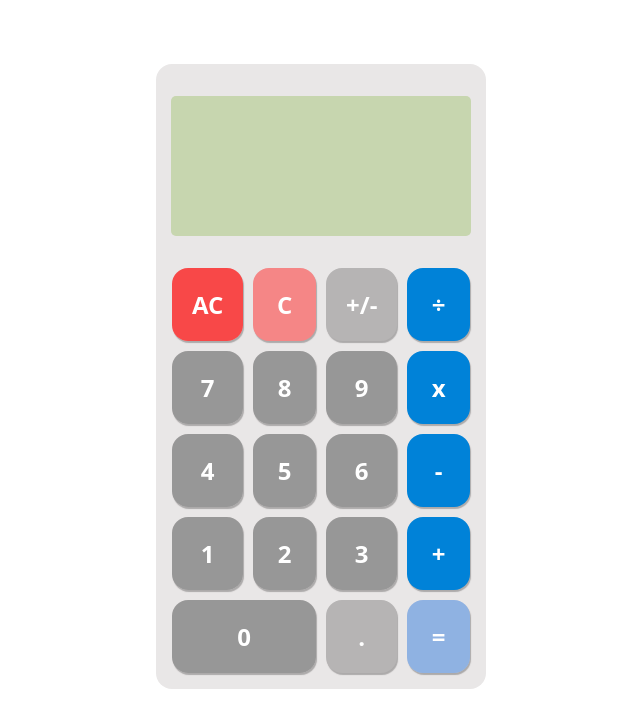
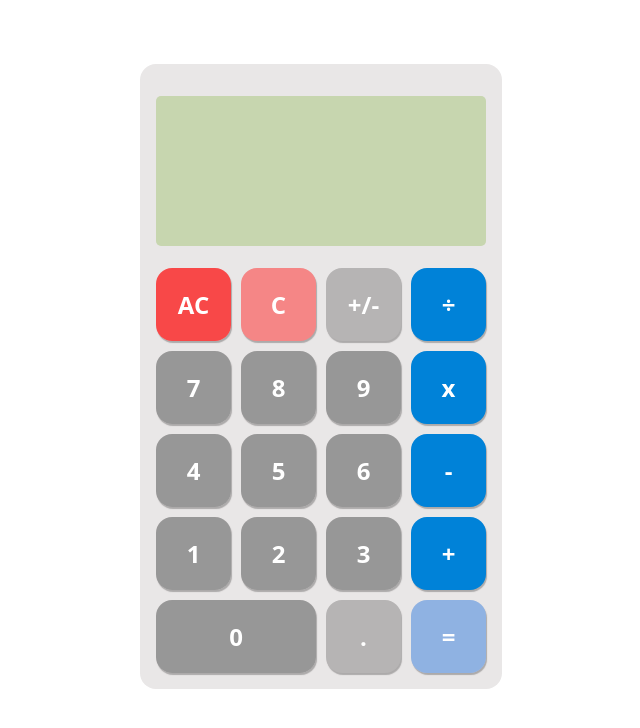
Before and after one commit to estellel-github/calculator, a plain HTML site: page index.html in a window 1280 px wide. Shown: the whole page, without its empty margins (319-959 px from the left). Drawn offline with Linux system fonts and the light colour scheme.

Commit message:
Adjust calculator size and gap

```diff
--- a/styles.css
+++ b/styles.css
@@ -32,12 +32,12 @@ body {
 }
 
 .calculator {
-  max-width: 330px;
+  max-width: 430px;
   display: flex;
   flex-direction: column;
   align-items: center;
   justify-content: space-between;
-  gap: 16px;
+  gap: 6px;
   padding: 16px;
   background-color:#e9e7e7;
   border-radius: 16px;
@@ -60,8 +60,8 @@ body {
   display: flex;
   justify-content: end;
   align-items: center;
-  width: 300px;
-  height: 140px;
+  width: 330px;
+  height: 150px;
   min-height: 140px;
   margin: 16px 0 16px 0;
 }
```
